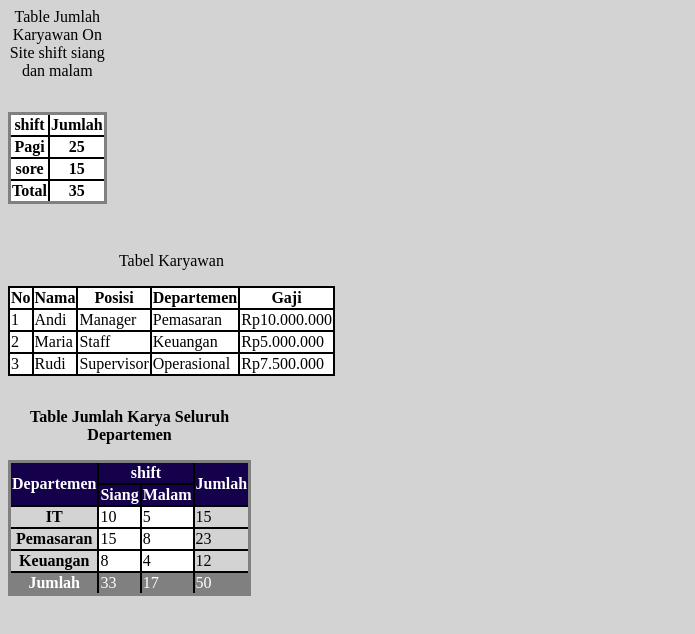
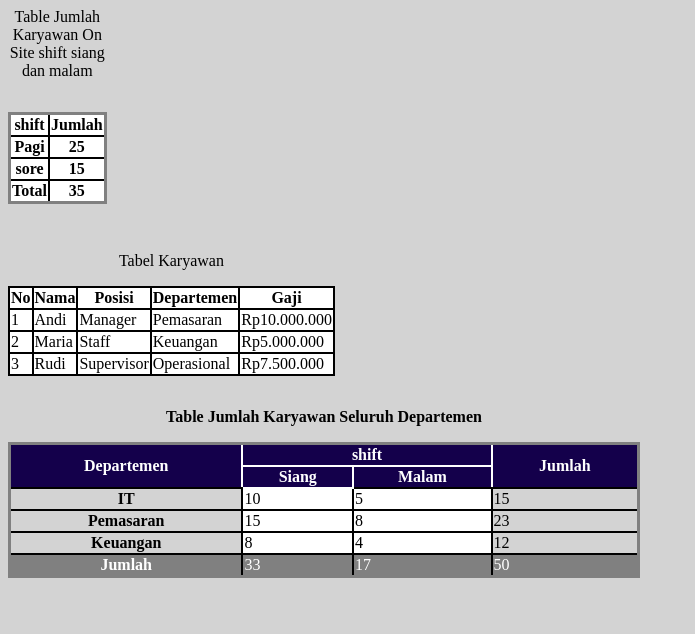
Before and after one commit to redha28/mini-task-week3-day2, a plain HTML site: page index.html in a window 1280 px wide. Shown: the whole page, without its empty margins (0-695 px from the left). Drawn offline with Linux system fonts and the light colour scheme.

Commit message:
Add image

```diff
--- a/index.html
+++ b/index.html
@@ -90,9 +90,10 @@
         border-style: solid;
         border-collapse: collapse;
         background-color: white;
+        width: 50%;
       ">
       <caption style="margin-top: 2rem; margin-bottom: 1rem; font-weight: bold;">
-        Table Jumlah Karya Seluruh Departemen
+        Table Jumlah Karyawan Seluruh Departemen
       </caption>
 
       <colgroup>
@@ -104,12 +105,12 @@
       <!-- thead>(tr>(th*3))+(tr>(th*2)) -->
       <thead style="background-color:  rgb(20, 0, 75); color: white">
         <tr>
-          <th rowspan="2" scope="colgroup">Departemen</th>
-          <th colspan="2" scope="colgroup">shift</th>
-          <th rowspan="2" scope="col">Jumlah</
+          <th rowspan="2" scope="colgroup" style="border-right: 2px solid #ffffff;">Departemen</th>
+          <th colspan="2" scope="colgroup" style="border: 2px solid #ffffff;">shift</th>
+          <th rowspan="2" scope="col" style="border-left: 2px solid #ffffff;">Jumlah</
         </tr>
         <tr>
-          <th scope="col">Siang</th>
+          <th scope="col" style="border: 2px solid #ffffff;">Siang</th>
           <th scope="col">Malam</th>
         </tr>
       </thead>
```
Also changed, not shown: Daftar-Karyawan.png (added).
